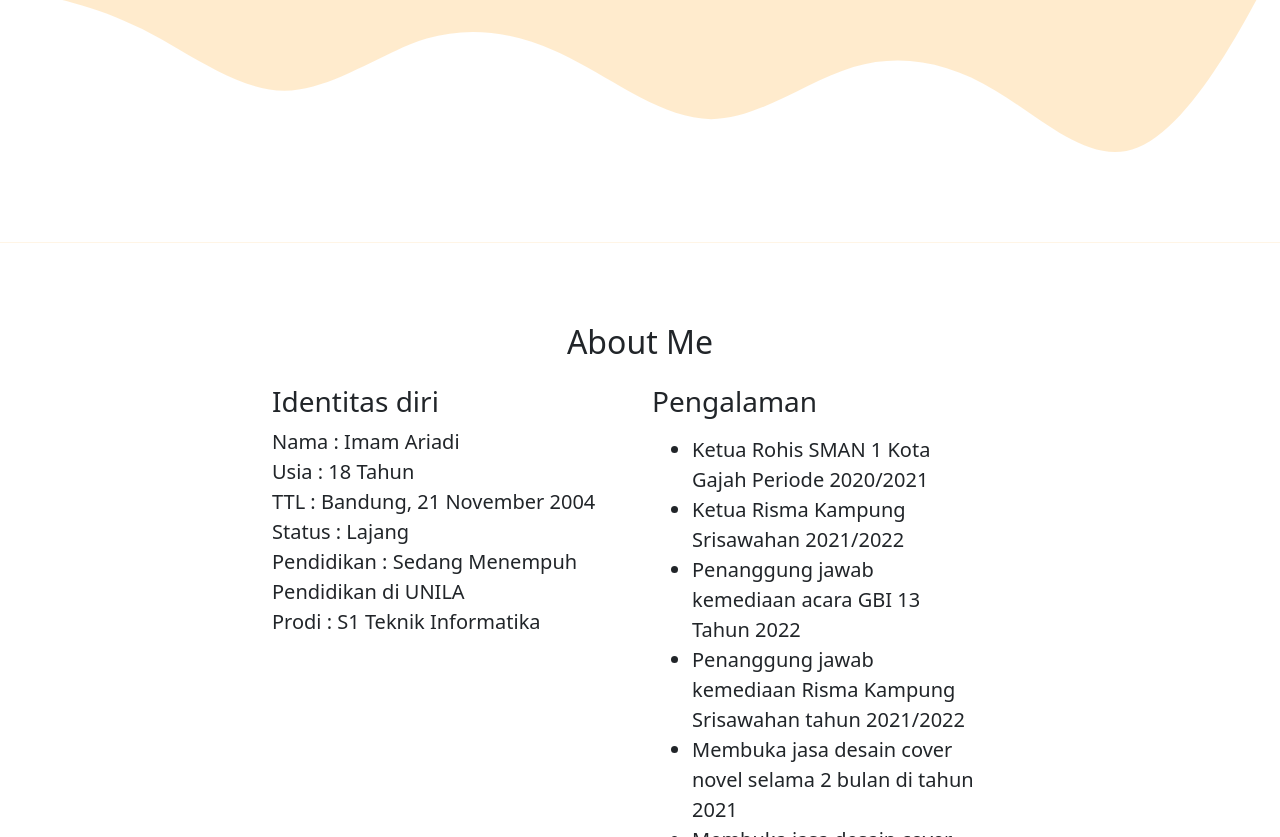
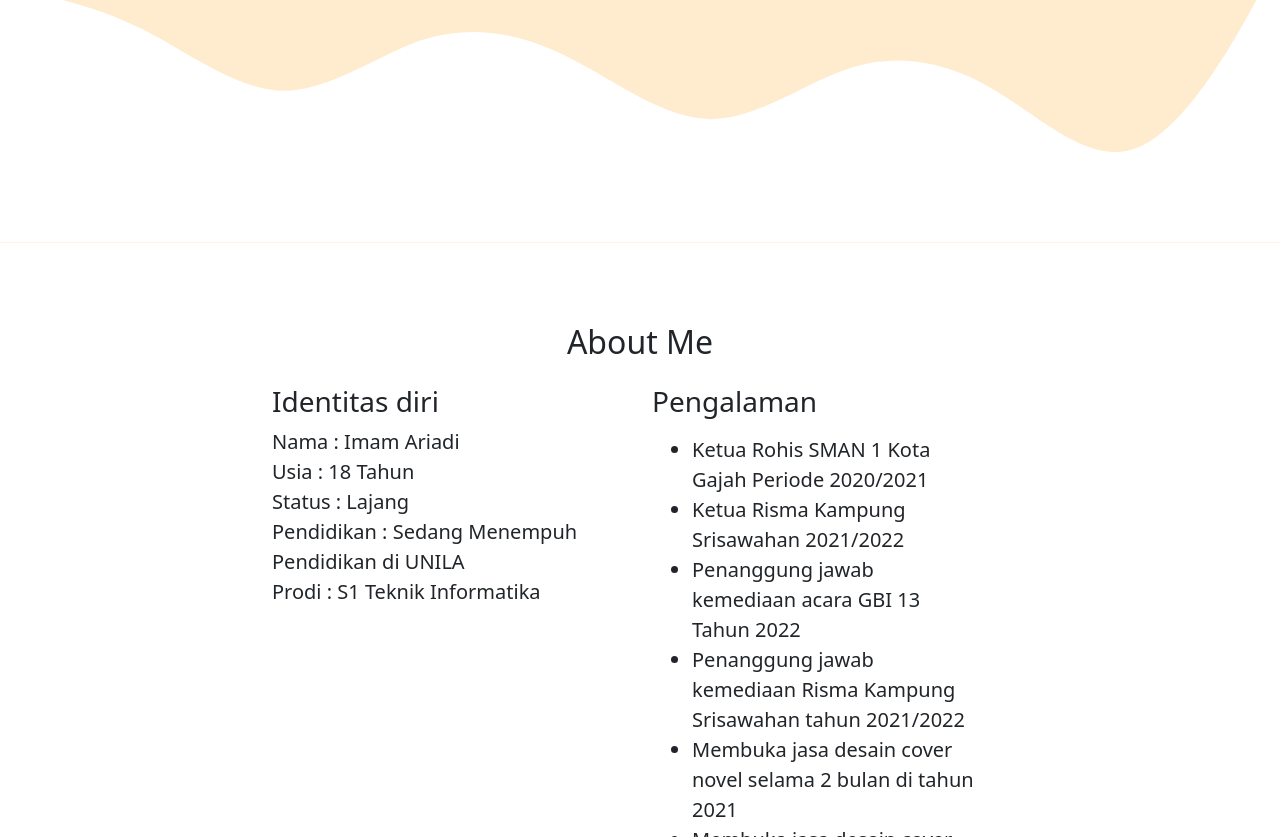
Before and after one commit to ImamAriadi2022/ImamAriadi.github.io, a plain HTML site: page index.html in a window 1280 px wide. Shown: the part 459-1296 px from the top of the page. Drawn offline with nearby package versions, Linux system fonts and the light colour scheme.

Commit message:
Update index.html

```diff
--- a/index.html
+++ b/index.html
@@ -67,7 +67,7 @@
                 <div class="col-md-4 text-end">
                     <h3>Identitas diri</h3>
                     <p>
-                        Nama : Imam Ariadi <br /> Usia : 18 Tahun <br> TTL : Bandung, 21 November 2004 <br /> Status : Lajang <br /> Pendidikan : Sedang Menempuh Pendidikan di UNILA <br /> Prodi : S1 Teknik Informatika
+                        Nama : Imam Ariadi <br /> Usia : 18 Tahun <br> Status : Lajang <br /> Pendidikan : Sedang Menempuh Pendidikan di UNILA <br /> Prodi : S1 Teknik Informatika
                     </p>
                 </div>
                 <div class="col-md-4 text-end">
```
